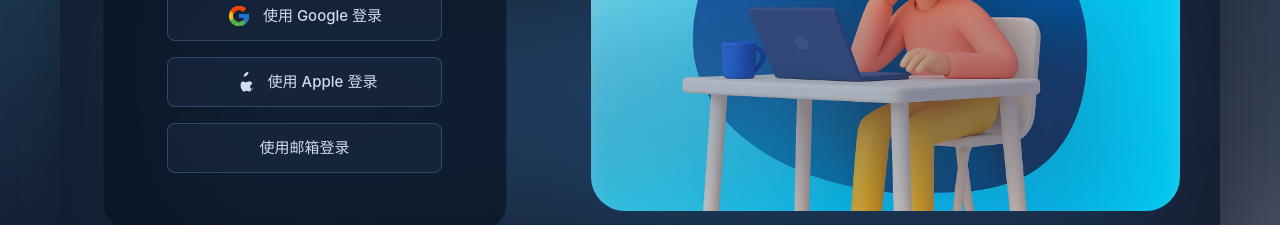
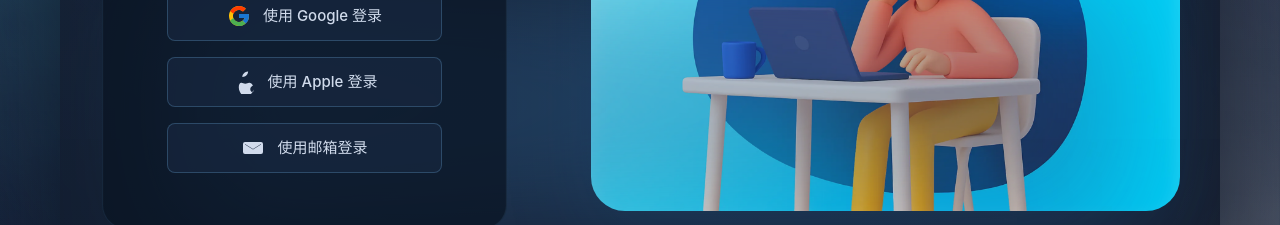
Before and after one commit to chenjiangbo/XiPiLabs-web, a Next.js app: page /en/login in a window 1280 px wide. Shown: the part 370-595 px from the top of the page. Built offline with nearby package versions, Linux system fonts and the light colour scheme; no server answers.

Commit message:
style(auth-ui): add email icon and refine apple icon

```diff
--- a/src/components/LoginForm.tsx
+++ b/src/components/LoginForm.tsx
@@ -29,7 +29,16 @@ const AppleIcon = () => (
     <svg width="24" height="24" viewBox="0 0 24 24" aria-hidden="true" focusable="false">
         <path
             fill="currentColor"
-            d="M16.449 2.048c0 1.21-.495 2.322-1.377 3.223-.838.86-2.22 1.524-3.379 1.43-.166-1.168.506-2.401 1.35-3.256.874-.883 2.326-1.52 3.406-1.397zM20.92 17.077c-.347.804-.505 1.168-.946 1.98-.61 1.112-1.463 2.482-2.53 2.501-1.022.02-1.29-.81-2.663-.804-1.375.006-1.675.822-2.699.81-1.068-.01-1.883-1.273-2.492-2.384-1.726-3.201-1.103-7.772 1.198-7.804 1.172-.015 1.709.79 3.26.793 1.518.003 2.022-.797 3.269-.812 1.298-.013 2.352.859 3.112 2.343-.583.336-2.293 1.283-2.272 3.027.018 1.955 1.859 2.605 2.372 2.65z"
+            d="M16.125 1.5c0 1.45-.595 2.782-1.654 3.86-1.01 1.036-2.694 1.838-4.106 1.726-.202-1.404.616-2.884 1.642-3.912 1.062-1.073 2.83-1.845 4.118-1.674zm5.437 18.07c-.416.96-.607 1.395-1.136 2.364-.732 1.328-1.755 2.965-3.034 2.987-1.226.025-1.549-.968-3.198-.961-1.651.007-2.01.984-3.24.969-1.281-.013-2.259-1.522-2.989-2.85-2.07-3.84-1.323-9.325 1.438-9.364 1.406-.018 2.05.947 3.91.95 1.822.004 2.425-.956 3.923-.974 1.558-.016 2.823 1.03 3.736 2.812-.7.403-2.753 1.54-2.728 3.636.022 2.349 2.233 3.13 2.85 3.185z"
+        />
+    </svg>
+);
+
+const EmailIcon = () => (
+    <svg width="24" height="24" viewBox="0 0 24 24" aria-hidden="true" focusable="false">
+        <path
+            fill="currentColor"
+            d="M4 6h16a2 2 0 0 1 2 2v8a2 2 0 0 1-2 2H4a2 2 0 0 1-2-2V8a2 2 0 0 1 2-2zm0 2v.45l8 5.1 8-5.1V8l-8 5.1L4 8z"
         />
     </svg>
 );
@@ -69,6 +78,7 @@ export default function LoginForm() {
                             <span>{t('login_with_apple')}</span>
                         </a>
                         <a href={emailHref} className="login-button login-button--option">
+                            <EmailIcon />
                             <span>{t('login_with_email')}</span>
                         </a>
                     </div>
```
